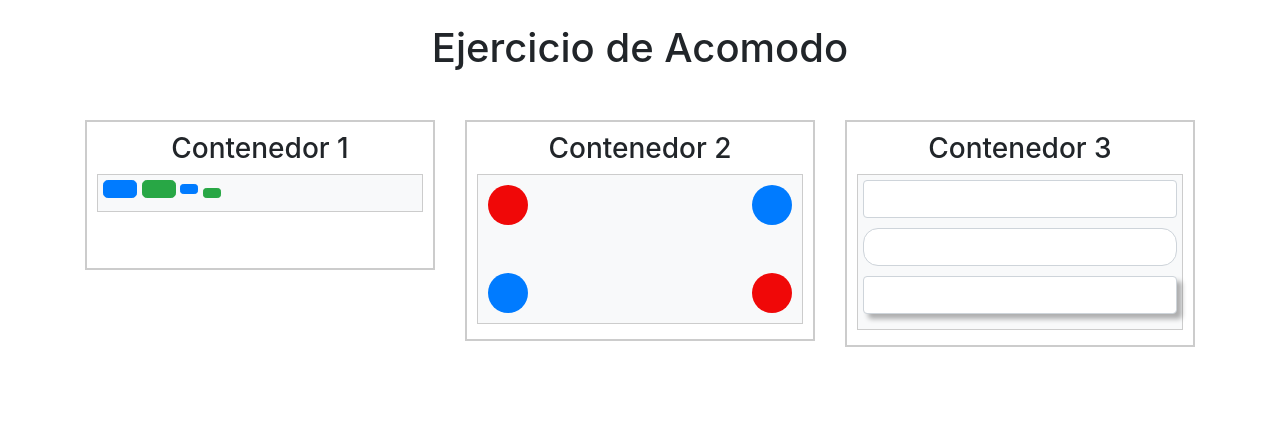
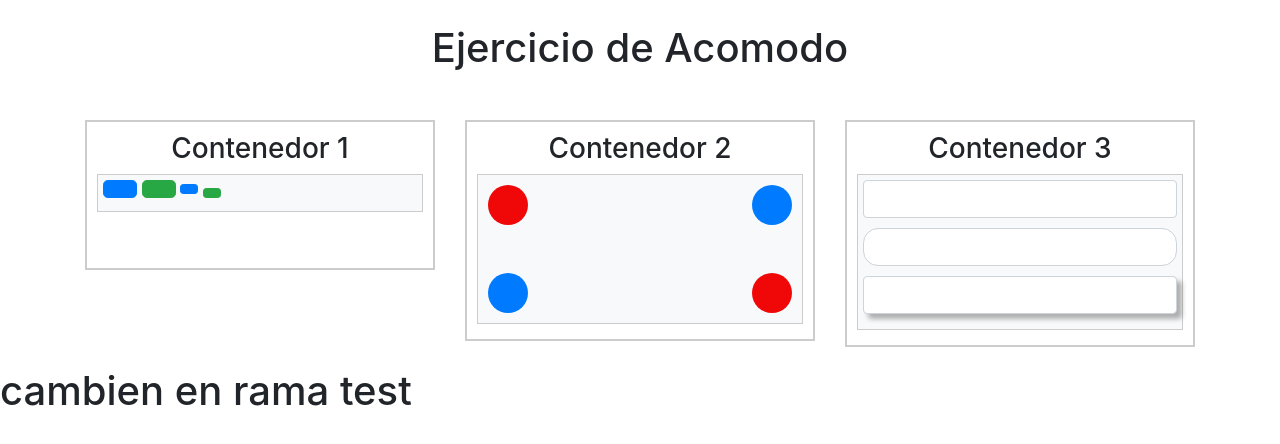
Before and after one commit to Monarres/proyecto1, a plain HTML site: page index.html in a window 1280 px wide. Drawn offline with nearby package versions, Linux system fonts and the light colour scheme.

Commit message:
cambios en rama test

```diff
--- a/index.html
+++ b/index.html
@@ -6,7 +6,7 @@
   <title>Ejercicio de Acomodo</title>
   <!-- Bootstrap CSS -->
   <link href="https://stackpath.bootstrapcdn.com/bootstrap/4.5.2/css/bootstrap.min.css" rel="stylesheet">
-  <!-- CSS personalizado -->
+
   <link href="estilos.css" rel="stylesheet">
 </head>
 <body>
@@ -47,6 +47,7 @@
       </div>
     </div>
   </div>
+  <h1>cambien en rama test</h1>
 
   <!-- Bootstrap JS y jQuery -->
   <script src="https://code.jquery.com/jquery-3.5.1.slim.min.js"></script>
```
